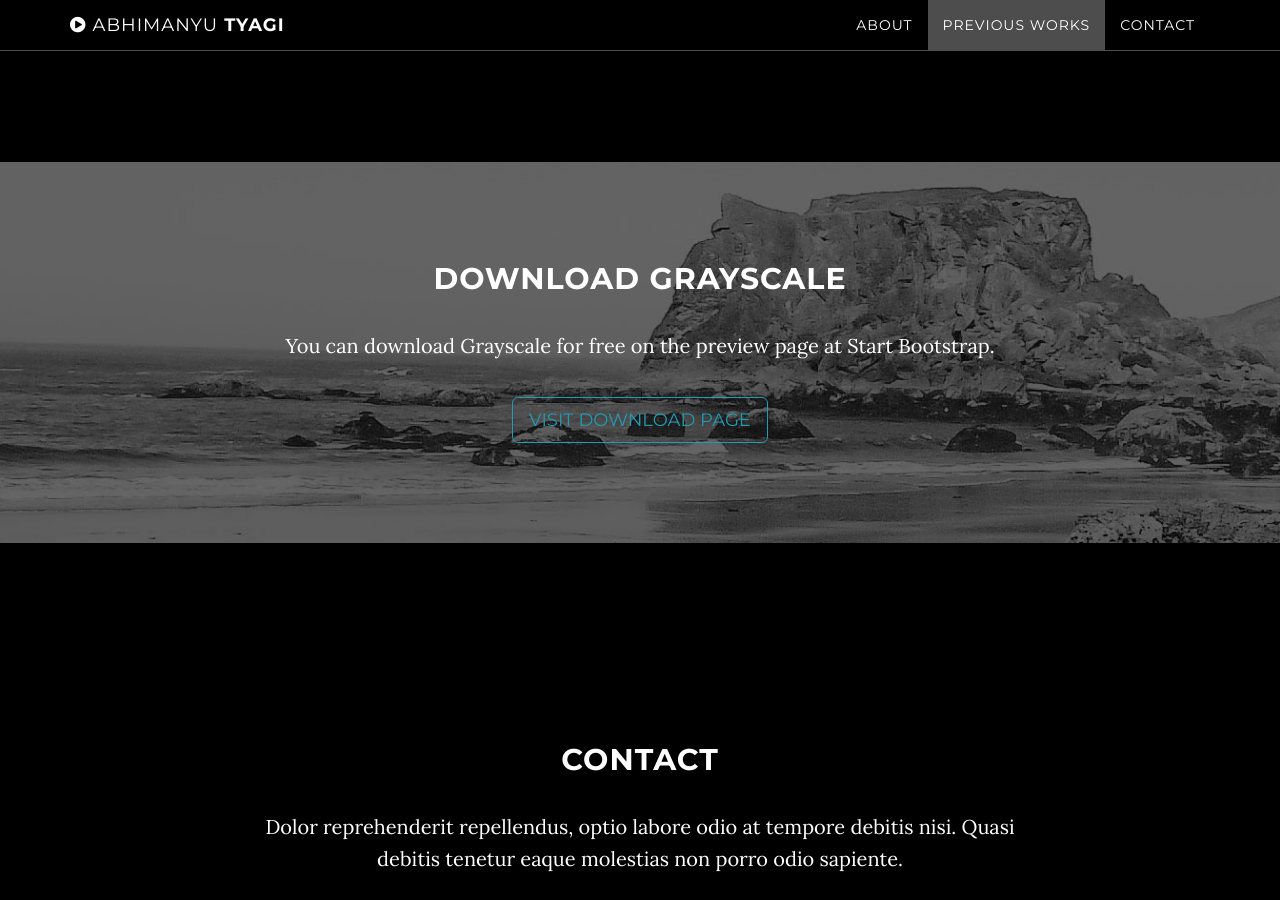
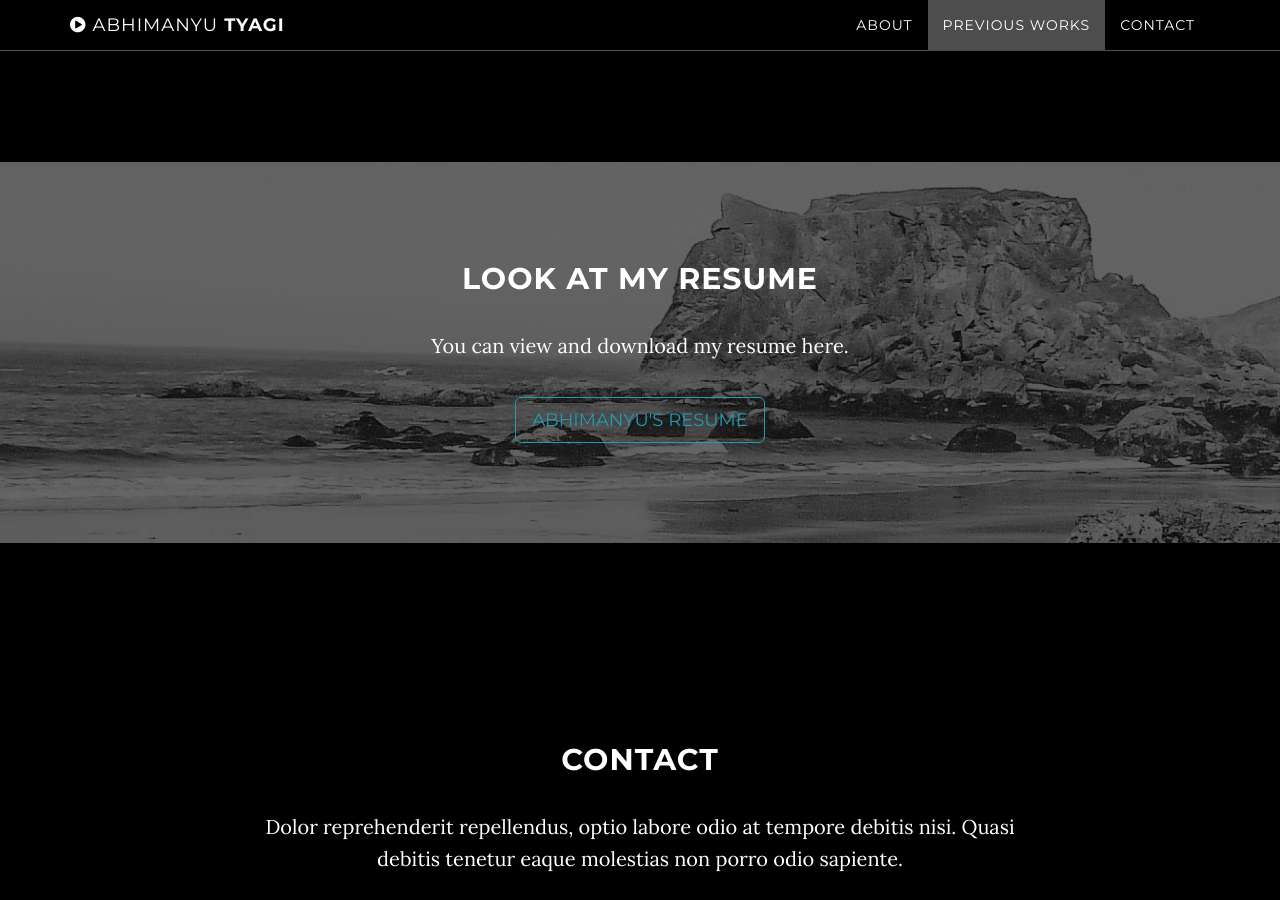
Before and after one commit to abhimanyu1993/abhimanyu1993.github.io, a Jekyll site: the page built from index.html, in a window 1280 px wide and 900 px high, scrolled down 1599 px. Built offline with Jekyll 4.4.1, drawn with Linux system fonts in a browser that asks for light colours.

Commit message:
minor change

```diff
--- a/_includes/download.html
+++ b/_includes/download.html
@@ -3,9 +3,9 @@
         <div class="download-section">
             <div class="container">
                 <div class="col-lg-8 col-lg-offset-2">
-                    <h2>Download Grayscale</h2>
-                    <p>You can download Grayscale for free on the preview page at Start Bootstrap.</p>
-                    <a href="http://startbootstrap.com/template-overviews/grayscale/" class="btn btn-default btn-lg">Visit Download Page</a>
+                    <h2>Look at my resume</h2>
+                    <p>You can view and download my resume here.</p>
+                    <a href="https://docs.google.com/document/d/1xbePjttpOC0qfH8zpkNFf4dqHAP-1Rxw5WgGGLmYfFs/edit" class="btn btn-default btn-lg">Abhimanyu's resume</a>
                 </div>
             </div>
         </div>
```
